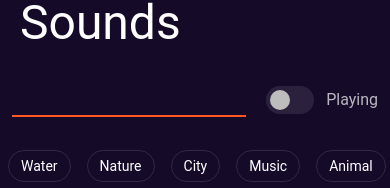
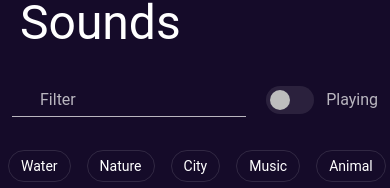
Before and after one commit to gabe565/relax-sounds, a Vue app: page /sounds in a window 390 px wide. Shown: the part 126-314 px from the top of the page. Built offline with nearby package versions, Linux system fonts and the light colour scheme; some icons are missing; the HTML template or start-up script is replaced by a standard one.

Commit message:
:lipstick: Remove autofocus from filter text box since it's really annoying on mobile

```diff
--- a/src/components/Filters.vue
+++ b/src/components/Filters.vue
@@ -7,7 +7,6 @@
           label="Filter"
           prepend-inner-icon="fal fa-search v-icon--dense"
           clearable
-          autofocus
           single-line
         />
       </v-col>
```
